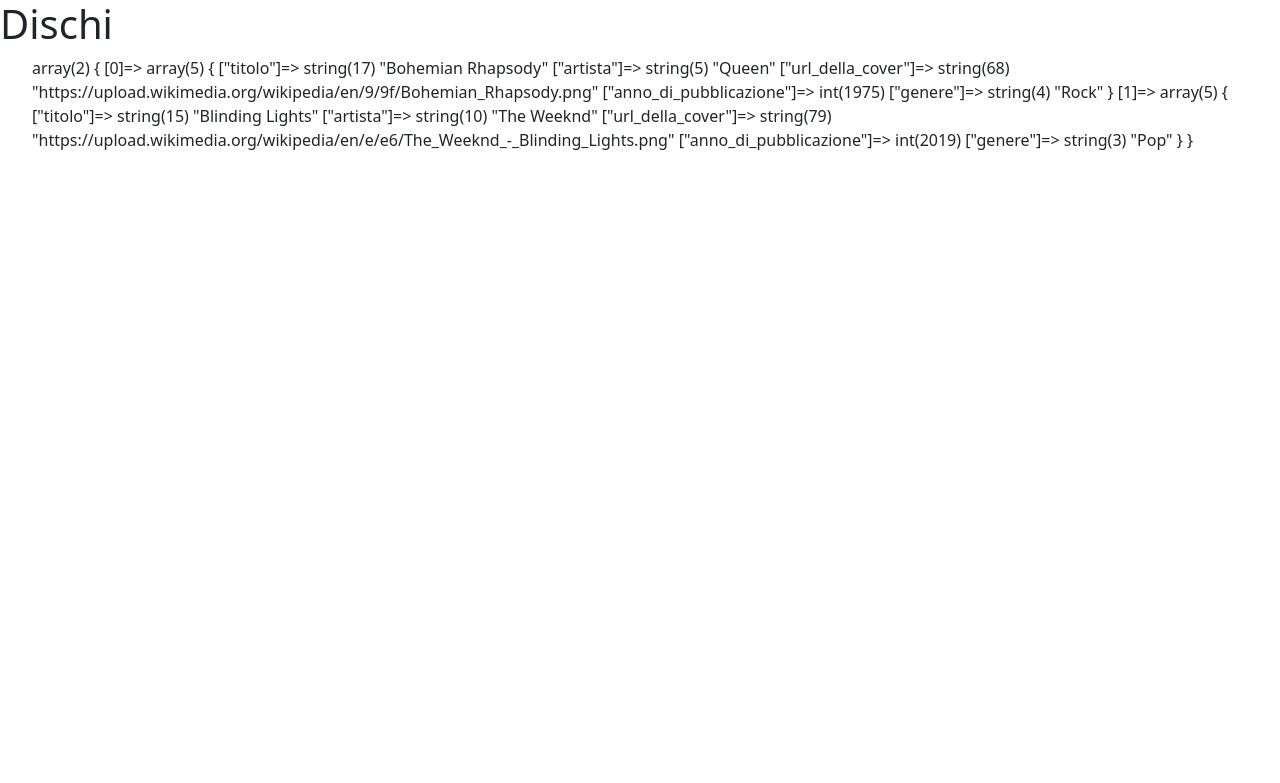
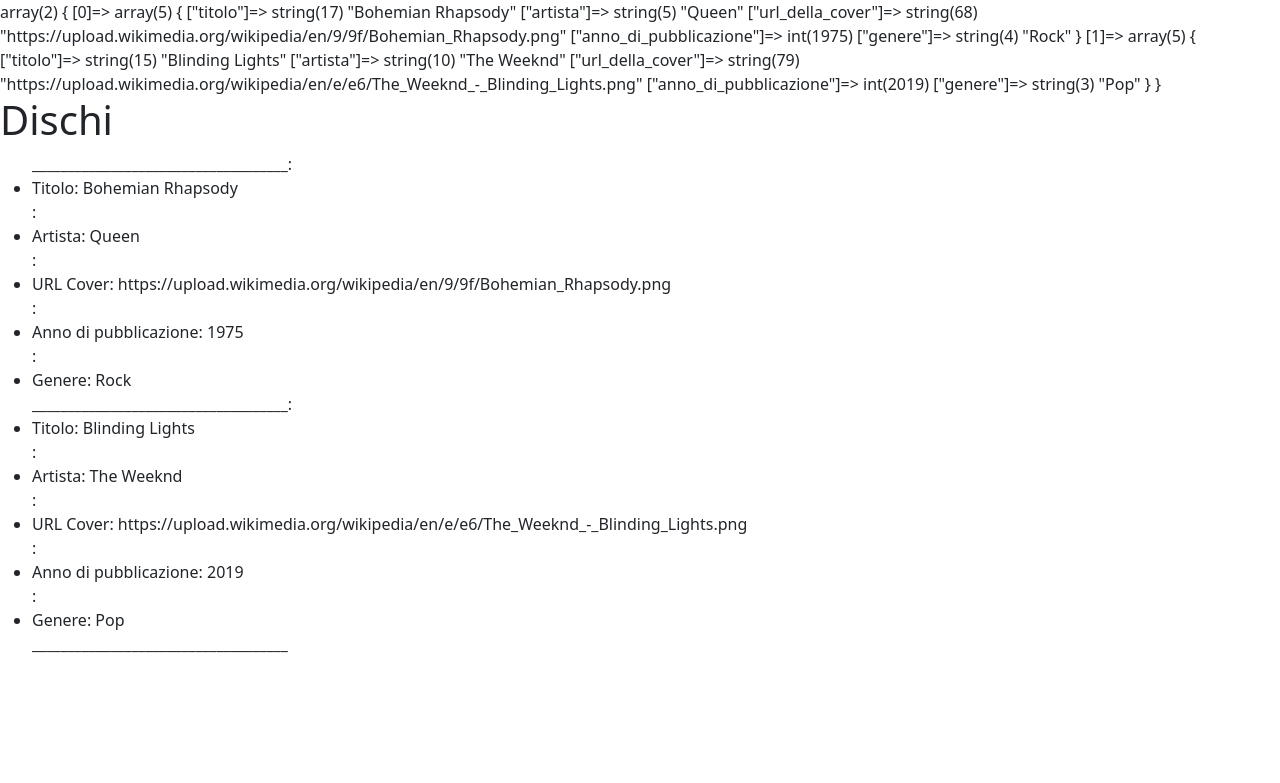
Before and after one commit to NotAlex575/php-dischi-json, a PHP site: page / in a window 1280 px wide. Shown: the top 783 px of the page. Run offline with PHP 8.4, Linux system fonts and the light colour scheme.

Commit message:
Test per mostrare in index.php il contenuto dell'array di oggetti

```diff
--- a/index.php
+++ b/index.php
@@ -1,6 +1,7 @@
 <?php
     $json_dischi = file_get_contents("dischi.json");
     $dischi = json_decode($json_dischi, true);
+    var_dump($dischi);
 ?>
 <!DOCTYPE html>
 <html lang="en">
@@ -16,7 +17,15 @@
     <div>
         <ul>
             <?php
-                var_dump($dischi);
+                echo "____________________________________";
+                foreach($dischi as $disco){
+                    echo ':<li>Titolo: '.$disco["titolo"].'</li>';
+                    echo ':<li>Artista: '.$disco["artista"].'</li>';
+                    echo ':<li>URL Cover: '.$disco["url_della_cover"].'</li>';
+                    echo ':<li>Anno di pubblicazione: '.$disco["anno_di_pubblicazione"].'</li>';
+                    echo ':<li>Genere: '.$disco["genere"].'</li>';
+                    echo "____________________________________";
+                }
             ?>
         </ul>
     </div>
```
